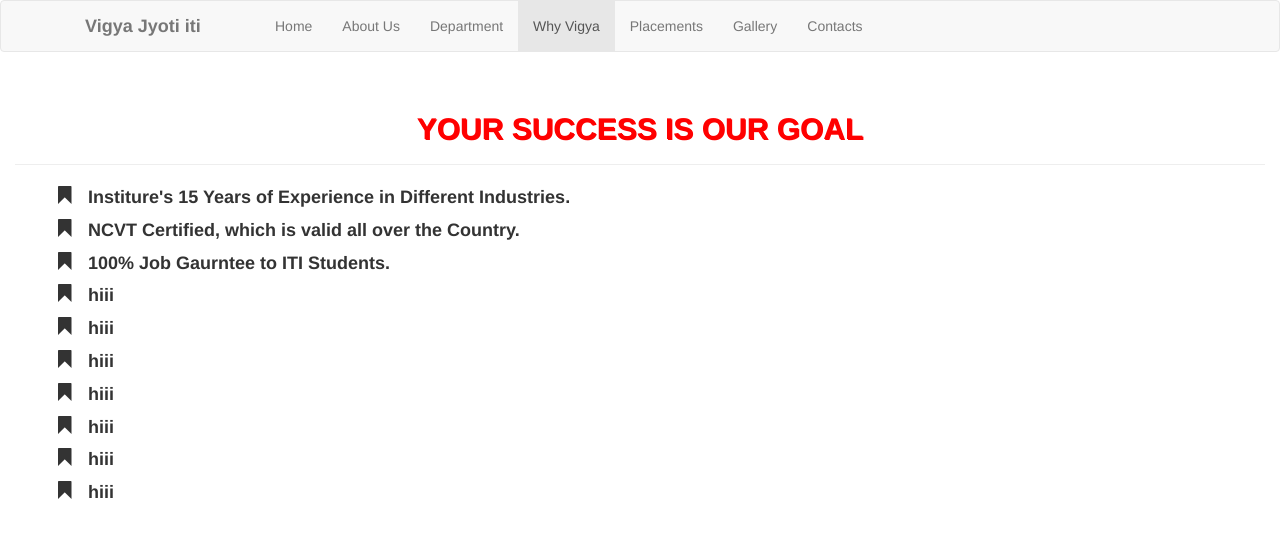
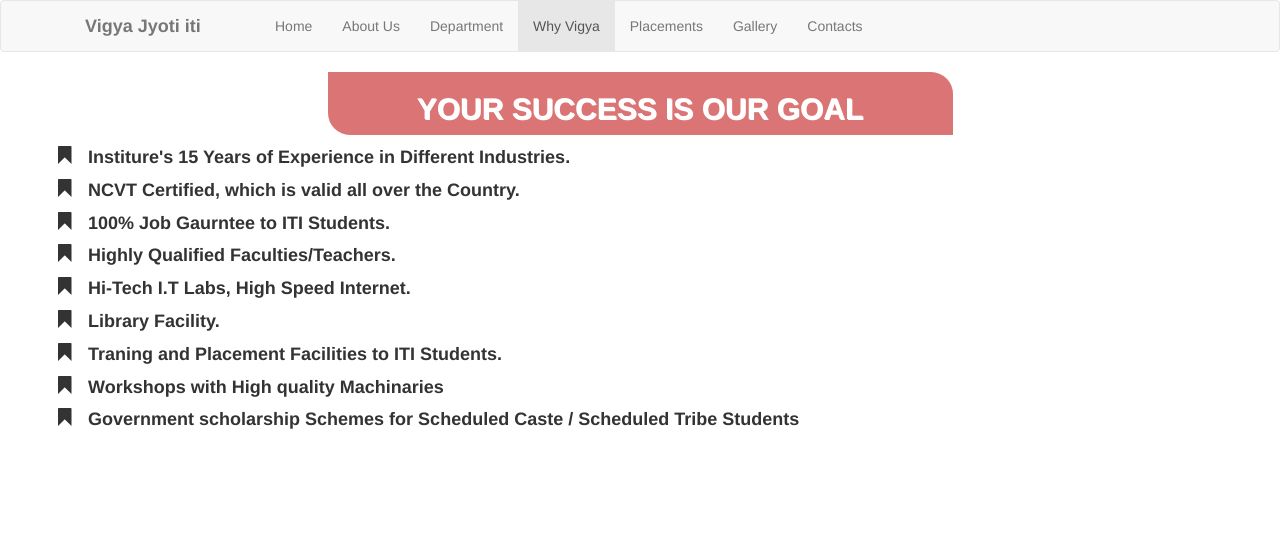
Before and after one commit to Hitechverma/website2, a plain HTML site: page pages/why.html in a window 1280 px wide. Drawn offline with nearby package versions, Linux system fonts and the light colour scheme; a script that the page names is missing.

Commit message:
Web done

```diff
--- a/css/style.css
+++ b/css/style.css
@@ -10,6 +10,13 @@
 
 .rest{
 	padding-left: 5%;
+}
+
+#w_head{
+	color: #fff;
+	border-radius: 0 22px;
+	text-shadow: 1px 1px;
+	background: none repeat scroll 0 0 rgb(219, 117, 117);
 }
 
 #foot{
--- a/pages/why.html
+++ b/pages/why.html
@@ -25,7 +25,7 @@
           <span class="icon-bar"></span>
           <span class="icon-bar"></span>
         </button>
-        <a class="navbar-brand " href="#"><strong>Vigya Jyoti iti </strong></a>
+        <a class="navbar-brand " href="../index.html"><strong>Vigya Jyoti iti </strong></a>
       </div>
         <div class="collapse navbar-collapse" id="bs-example-navbar-collapse-1">
         <ul class="nav navbar-nav col-md-7 ">
@@ -44,23 +44,26 @@
     	<div class="container-fluid">
     		<div class="col-md-12">
     			<div class="row">
-            <div class="page-header">
-              <h2 style="color:red;text-shadow: 1px 1px " align="center"><strong>YOUR SUCCESS IS OUR GOAL</strong></h2>
+            <div class="col-md-6 col-md-offset-3" id="w_head">
+              <h2 align="center"><strong>YOUR SUCCESS IS OUR GOAL</strong></h2>
             </div>
+          </div>
+          <div class="row">
             <div>
               <ul style="list-style-type: none;">
                 <li><h4><strong><span class="glyphicon glyphicon-bookmark"></span>&nbsp&nbsp Institure's 15 Years of Experience in Different Industries.</strong></h4></li>
                 <li><h4><strong><span class="glyphicon glyphicon-bookmark"></span>&nbsp&nbsp NCVT Certified, which is valid all over the Country.</strong></h4></li>
                 <li><h4><strong><span class="glyphicon glyphicon-bookmark"></span>&nbsp&nbsp 100% Job Gaurntee to ITI Students.</strong></h4></li>
-                <li><h4><strong><span class="glyphicon glyphicon-bookmark"></span>&nbsp&nbsp hiii</strong></h4></li>
-                <li><h4><strong><span class="glyphicon glyphicon-bookmark"></span>&nbsp&nbsp hiii</strong></h4></li>
-                <li><h4><strong><span class="glyphicon glyphicon-bookmark"></span>&nbsp&nbsp hiii</strong></h4></li>
-                <li><h4><strong><span class="glyphicon glyphicon-bookmark"></span>&nbsp&nbsp hiii</strong></h4></li>
-                <li><h4><strong><span class="glyphicon glyphicon-bookmark"></span>&nbsp&nbsp hiii</strong></h4></li>
-                <li><h4><strong><span class="glyphicon glyphicon-bookmark"></span>&nbsp&nbsp hiii</strong></h4></li>
-                <li><h4><strong><span class="glyphicon glyphicon-bookmark"></span>&nbsp&nbsp hiii</strong></h4></li>
+                <li><h4><strong><span class="glyphicon glyphicon-bookmark"></span>&nbsp&nbsp Highly Qualified Faculties/Teachers.</strong></h4></li>
+                <li><h4><strong><span class="glyphicon glyphicon-bookmark"></span>&nbsp&nbsp Hi-Tech I.T Labs, High Speed Internet.</strong></h4></li>
+                <li><h4><strong><span class="glyphicon glyphicon-bookmark"></span>&nbsp&nbsp Library Facility.</strong></h4></li>
+                <li><h4><strong><span class="glyphicon glyphicon-bookmark"></span>&nbsp&nbsp Traning and Placement Facilities to ITI Students.</strong></h4></li>
+                <li><h4><strong><span class="glyphicon glyphicon-bookmark"></span>&nbsp&nbsp Workshops with High quality Machinaries</strong></h4></li>
+                <li><h4><strong><span class="glyphicon glyphicon-bookmark"></span>&nbsp&nbsp Government scholarship Schemes for Scheduled Caste / Scheduled Tribe Students</strong></h4></li>
+                <!-- <li><h4><strong><span class="glyphicon glyphicon-bookmark"></span>&nbsp&nbsp hiii</strong></h4></li> -->
               </ul>
             </div>
+          </div>
           </div>
     		</div>
     	</div>
```
Also changed, not shown: pages/about.html (+1 -1 lines), pages/contact.html (+1 -1 lines), pages/department.html (+1 -1 lines), pages/gallary.html (+1 -1 lines), pages/placement.html (+1 -1 lines).
